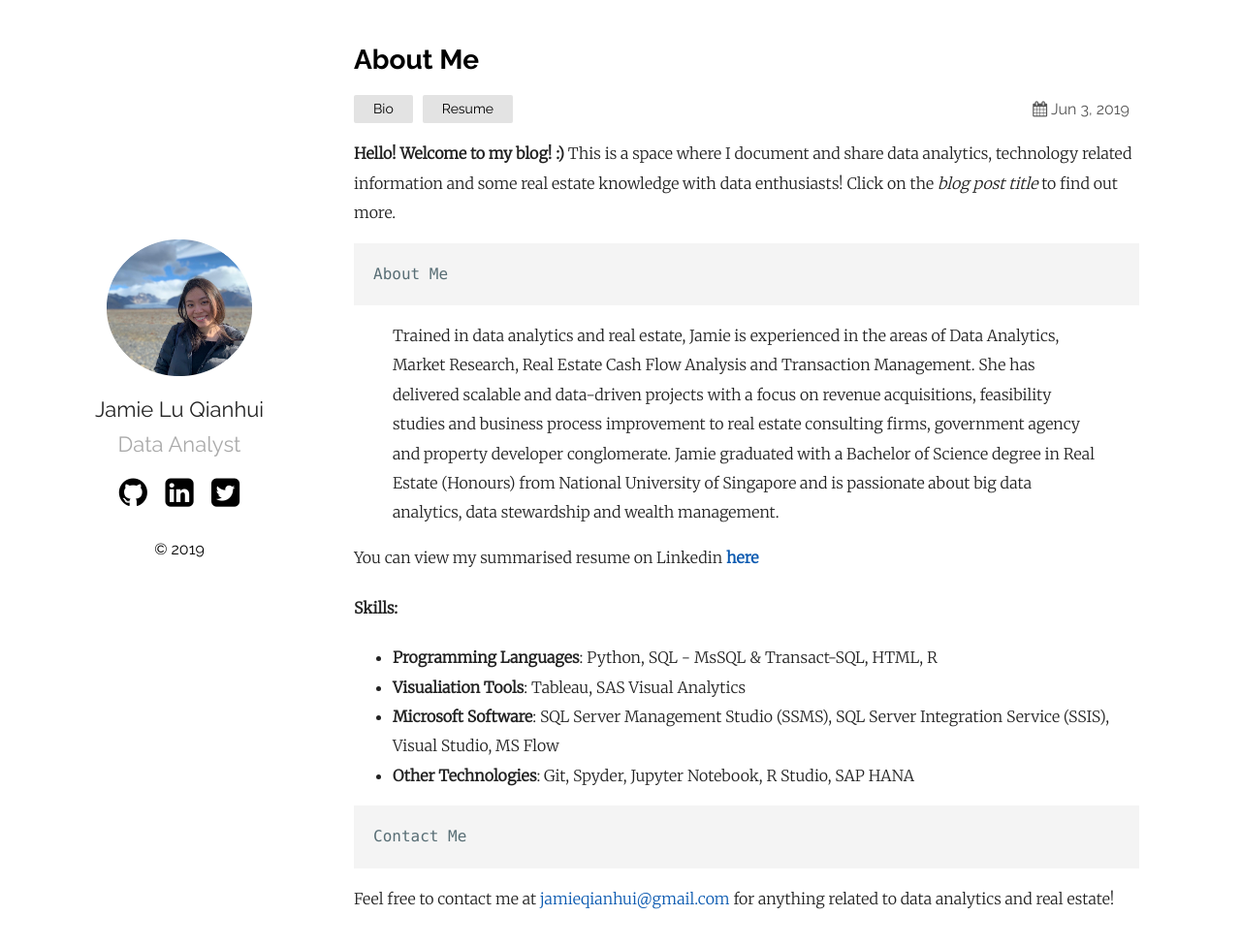
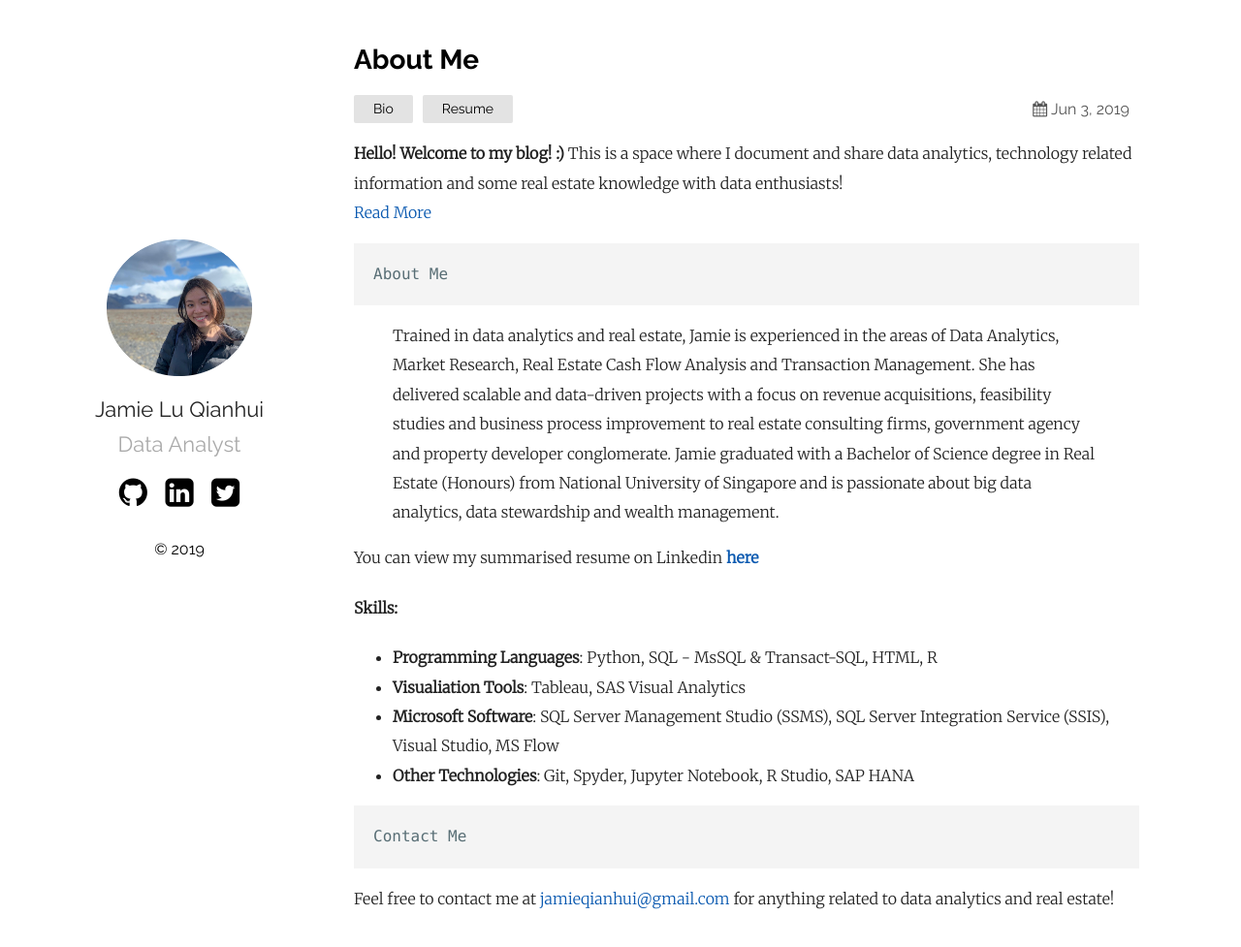
Before and after one commit to jamieqianhui/jamieqianhui.github.io, a Jekyll site: the page built from _posts/2019-06-03-About-Me.markdown, in a window 1280 px wide and 987 px high. Shown: the top 977 px of the window at 97% size. Built offline with Jekyll 4.4.1, drawn with Linux system fonts in a browser that asks for light colours.

Commit message:
updated blog post content

````diff
--- a/_posts/2019-06-03-About-Me.markdown
+++ b/_posts/2019-06-03-About-Me.markdown
@@ -5,7 +5,7 @@ date:   2019-06-03 13:24:36 +0800
 categories: Bio Resume
 ---
 **Hello! Welcome to my blog! :)** This is a space where I document and share
- data analytics, technology related information and some real estate knowledge with data enthusiasts! Click on the *blog post title* to find out more.
+ data analytics, technology related information and some real estate knowledge with data enthusiasts! <br> [Read More][Read-more]
 
 ```python
 About Me
@@ -30,3 +30,4 @@ Feel free to contact me at [jamieqianhui@gmail.com][email-add] for anything rela
 
 [linkedin-profile]: https://linkedin.com/in/jamieluqianhui/
 [email-add]: jamieqianhui@gmail.com
+[Read-more]: https://jamieqianhui.github.io/bio/resume/2019/06/03/About-Me.html
````
